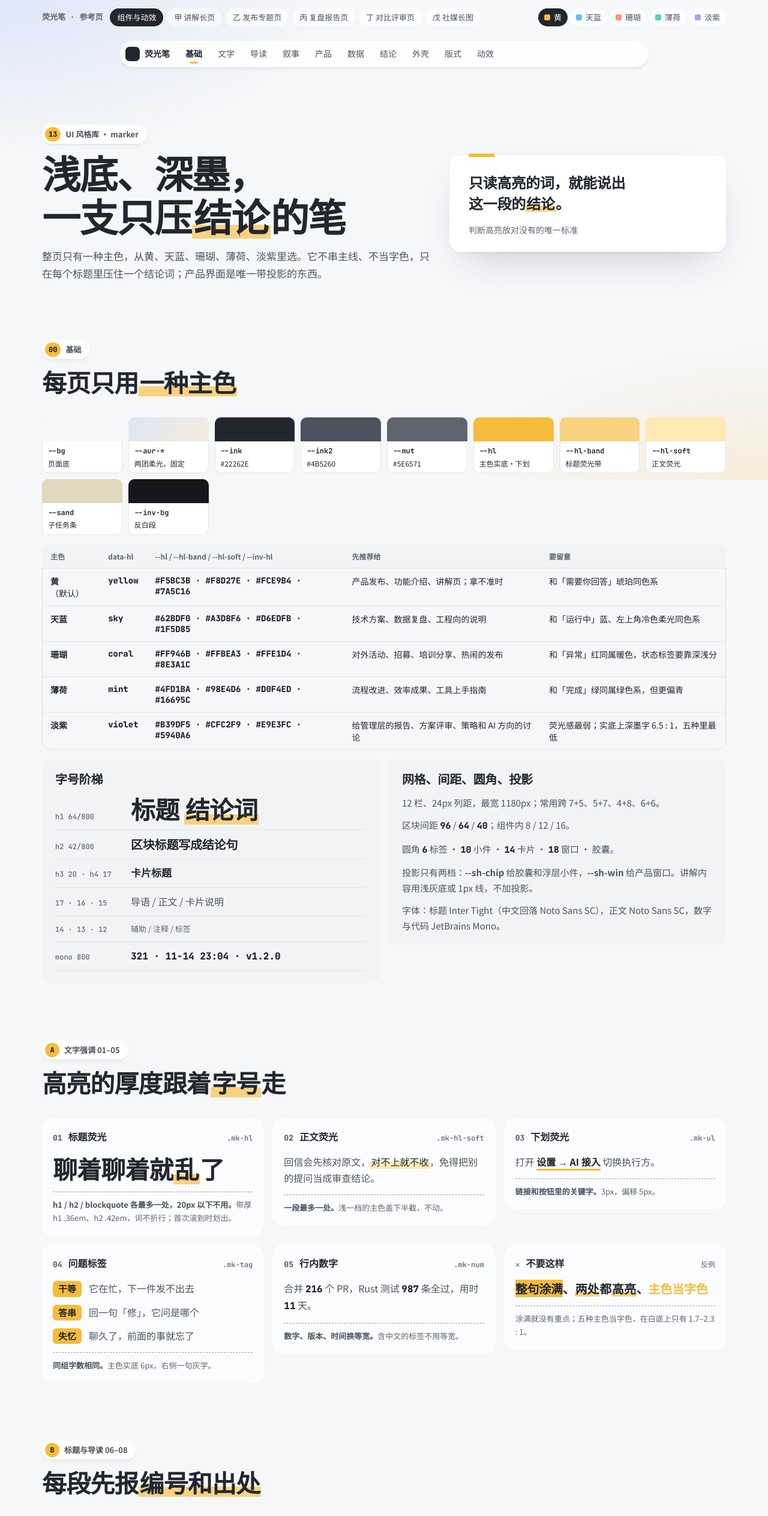
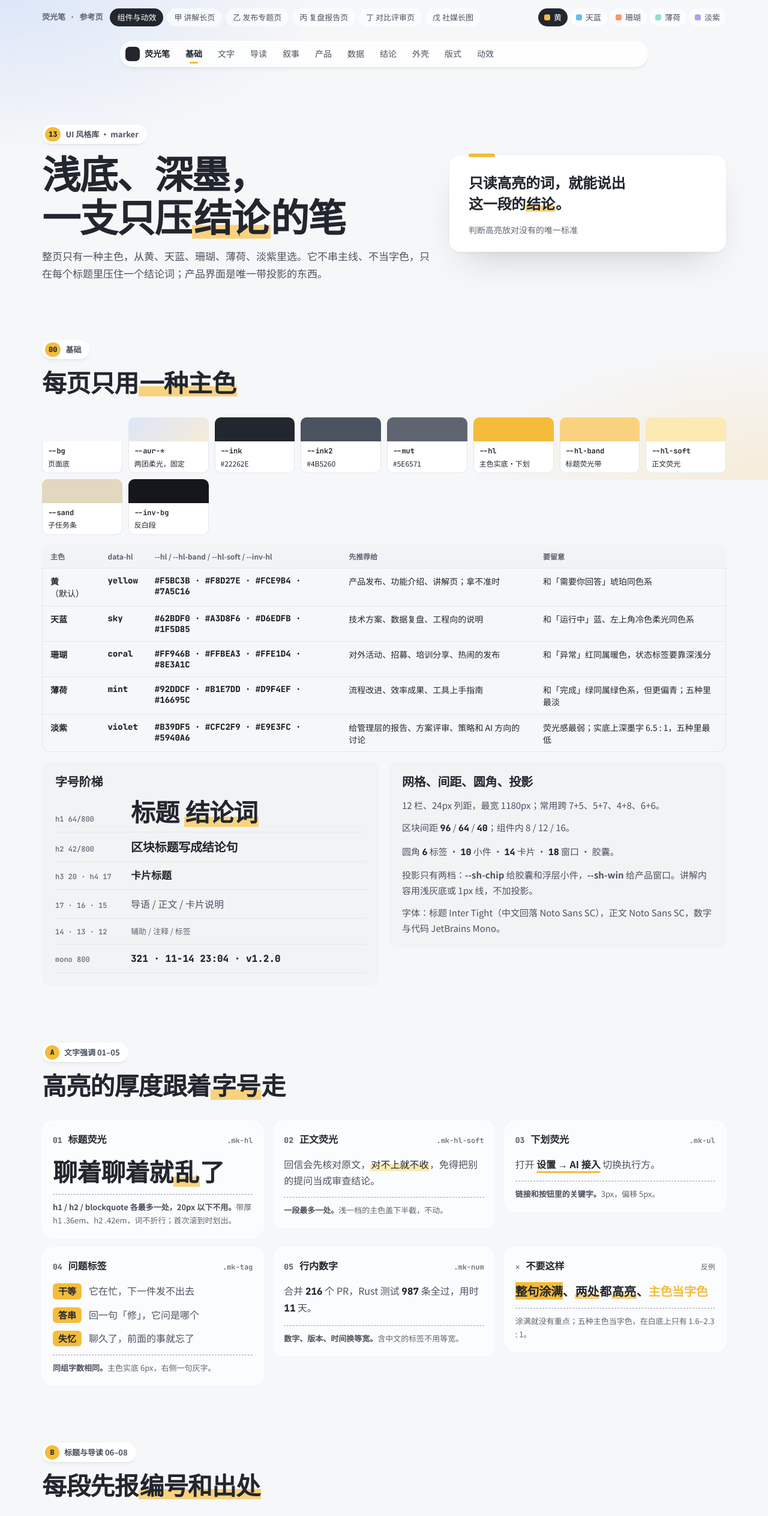
Before and after one commit to Natsukashii1997/my-skills, a plain HTML site: page skills/ui-styles/styles/marker/reference.html in a window 1280 px wide. Shown: the top 2528 px of the page at 60% size. Drawn offline with Linux system fonts and the light colour scheme.

Commit message:
ui-styles 2.0.0：荧光笔薄荷主色整组调淡，补收尾条不复述规则 (#102)
* ui-styles 2.0.0：荧光笔薄荷主色整组调淡（#101）

照常浩给的截图色 #D9F4EF 把薄荷的 --hl、--hl-band、--hl-soft 调淡，
色相不变，--inv-hl 和其他四种主色不变；改令牌按本 skill 规则升主版本。

Co-Authored-By: Claude Opus 5.5 <noreply@anthropic.com>

* ui-styles 2.0.0：补收尾条不复述的规则（#101）

第一轮盲测 E1 不过：细线页收尾条把各段读者又对照了一遍。共用底线第 2 条补「收尾条只写读者接下来要做的一件事」并附反例，细线 STYLE.md 收尾一行同步。

Co-Authored-By: Claude Opus 5.5 <noreply@anthropic.com>

* ui-styles 2.0.0：写入第 8、9 轮盲测记录（#101）

第 8 轮 6 过 1 不过（E1 收尾条复述），补规则后第 9 轮 7 条全过。

Co-Authored-By: Claude Opus 5.5 <noreply@anthropic.com>

---------

Co-authored-by: Claude Opus 5.5 <noreply@anthropic.com>

```diff
--- a/skills/ui-styles/styles/marker/reference.html
+++ b/skills/ui-styles/styles/marker/reference.html
@@ -40,7 +40,7 @@
 /* 另外四种主色：结构和黄色一样，四个令牌一起换（--inv-hl 是反白段里的暗色带） */
 :root[data-hl="sky"]   {--hl:#62BDF0;--hl-band:#A3D8F6;--hl-soft:#D6EDFB;--inv-hl:#1F5D85}
 :root[data-hl="coral"] {--hl:#FF946B;--hl-band:#FFBEA3;--hl-soft:#FFE1D4;--inv-hl:#8E3A1C}
-:root[data-hl="mint"]  {--hl:#4FD1BA;--hl-band:#98E4D6;--hl-soft:#D0F4ED;--inv-hl:#16695C}
+:root[data-hl="mint"]  {--hl:#92DDCF;--hl-band:#B1E7DD;--hl-soft:#D9F4EF;--inv-hl:#16695C}
 :root[data-hl="violet"]{--hl:#B39DF5;--hl-band:#CFC2F9;--hl-soft:#E9E3FC;--inv-hl:#5940A6}
 *{box-sizing:border-box}
 html{scroll-padding-top:84px}
@@ -472,7 +472,7 @@ a{color:inherit}
 .sw-hl button{display:inline-flex;align-items:center;gap:6px;border:0;cursor:pointer;border-radius:999px;padding:4px 10px;font-size:13px;background:var(--glass);color:var(--ink2)}
 .sw-hl button i{width:10px;height:10px;border-radius:3px}
 /* 五个色块只用来标按钮，是外壳里唯一写死的色值 */
-.sw-hl [data-hl="yellow"] i{background:#F5BC3B}.sw-hl [data-hl="sky"] i{background:#62BDF0}.sw-hl [data-hl="coral"] i{background:#FF946B}.sw-hl [data-hl="mint"] i{background:#4FD1BA}.sw-hl [data-hl="violet"] i{background:#B39DF5}
+.sw-hl [data-hl="yellow"] i{background:#F5BC3B}.sw-hl [data-hl="sky"] i{background:#62BDF0}.sw-hl [data-hl="coral"] i{background:#FF946B}.sw-hl [data-hl="mint"] i{background:#92DDCF}.sw-hl [data-hl="violet"] i{background:#B39DF5}
 .sw-hl button[aria-pressed="true"]{background:var(--ink);color:var(--card)}
 .kit-cell{display:flex;flex-direction:column;gap:14px;border-radius:18px;padding:18px;background:var(--glass);box-shadow:inset 0 0 0 1px var(--glass2)}
 .kit-cell>header{display:flex;align-items:baseline;gap:10px;flex-wrap:wrap}
@@ -541,7 +541,7 @@ a{color:inherit}
         <tr><td><b>黄</b>（默认）</td><td class="mk-num">yellow</td><td class="mk-num">#F5BC3B · #F8D27E · #FCE9B4 · #7A5C16</td><td>产品发布、功能介绍、讲解页；拿不准时</td><td>和「需要你回答」琥珀同色系</td></tr>
         <tr><td><b>天蓝</b></td><td class="mk-num">sky</td><td class="mk-num">#62BDF0 · #A3D8F6 · #D6EDFB · #1F5D85</td><td>技术方案、数据复盘、工程向的说明</td><td>和「运行中」蓝、左上角冷色柔光同色系</td></tr>
         <tr><td><b>珊瑚</b></td><td class="mk-num">coral</td><td class="mk-num">#FF946B · #FFBEA3 · #FFE1D4 · #8E3A1C</td><td>对外活动、招募、培训分享、热闹的发布</td><td>和「异常」红同属暖色，状态标签要靠深浅分</td></tr>
-        <tr><td><b>薄荷</b></td><td class="mk-num">mint</td><td class="mk-num">#4FD1BA · #98E4D6 · #D0F4ED · #16695C</td><td>流程改进、效率成果、工具上手指南</td><td>和「完成」绿同属绿色系，但更偏青</td></tr>
+        <tr><td><b>薄荷</b></td><td class="mk-num">mint</td><td class="mk-num">#92DDCF · #B1E7DD · #D9F4EF · #16695C</td><td>流程改进、效率成果、工具上手指南</td><td>和「完成」绿同属绿色系，但更偏青；五种里最淡</td></tr>
         <tr><td><b>淡紫</b></td><td class="mk-num">violet</td><td class="mk-num">#B39DF5 · #CFC2F9 · #E9E3FC · #5940A6</td><td>给管理层的报告、方案评审、策略和 AI 方向的讨论</td><td>荧光感最弱；实底上深墨字 6.5 : 1，五种里最低</td></tr></tbody></table></div>
       <div class="kit-grid mt16">
         <div class="mk-panel"><h3 class="mk-h3">字号阶梯</h3>
@@ -584,7 +584,7 @@ a{color:inherit}
           <p class="how"><b>数字、版本、时间换等宽。</b>含中文的标签不用等宽。</p></div>
         <div class="kit-cell"><header><b>✕</b><h3>不要这样</h3><code>反例</code></header>
           <p class="mk-h3"><span class="kit-bad-fill">整句涂满</span>、<span class="mk-hl">两处</span>都<span class="mk-hl">高亮</span>、<span class="kit-bad-color">主色当字色</span></p>
-          <p class="how">涂满就没有重点；五种主色当字色，在白底上只有 1.7–2.3 : 1。</p></div>
+          <p class="how">涂满就没有重点；五种主色当字色，在白底上只有 1.6–2.3 : 1。</p></div>
       </div>
     </section>
 
@@ -652,7 +652,7 @@ a{color:inherit}
           <div class="mk-quote"><blockquote>规范要先在<span class="mk-hl">样板上</span>做到。</blockquote><footer>ui-styles 0.3.0 第 3 轮盲测的教训</footer></div>
           <p class="how">一页最多两张；顶边一段主色短条是唯一装饰。</p></div>
         <div class="kit-cell"><header><b>14</b><h3>问答折叠</h3><code>.mk-faq</code></header>
-          <div class="mk-faq"><details open><summary>高亮能不能放两处？</summary><div class="a">不能。真有两个结论，拆成两个标题。</div></details><details><summary>为什么主色不能当字色？</summary><div class="a">五种主色在白底上只有 1.7–2.3 : 1，读不清。</div></details></div>
+          <div class="mk-faq"><details open><summary>高亮能不能放两处？</summary><div class="a">不能。真有两个结论，拆成两个标题。</div></details><details><summary>为什么主色不能当字色？</summary><div class="a">五种主色在白底上只有 1.6–2.3 : 1，读不清。</div></details></div>
           <p class="how">线分隔，不套卡；加号旋转 45°，0.25s。</p></div>
         <div class="kit-cell w"><header><b>16</b><h3>场景卡</h3><code>.mk-scene</code></header>
           <div class="mk-grid">
```
Also changed, not shown: 5 other files.
